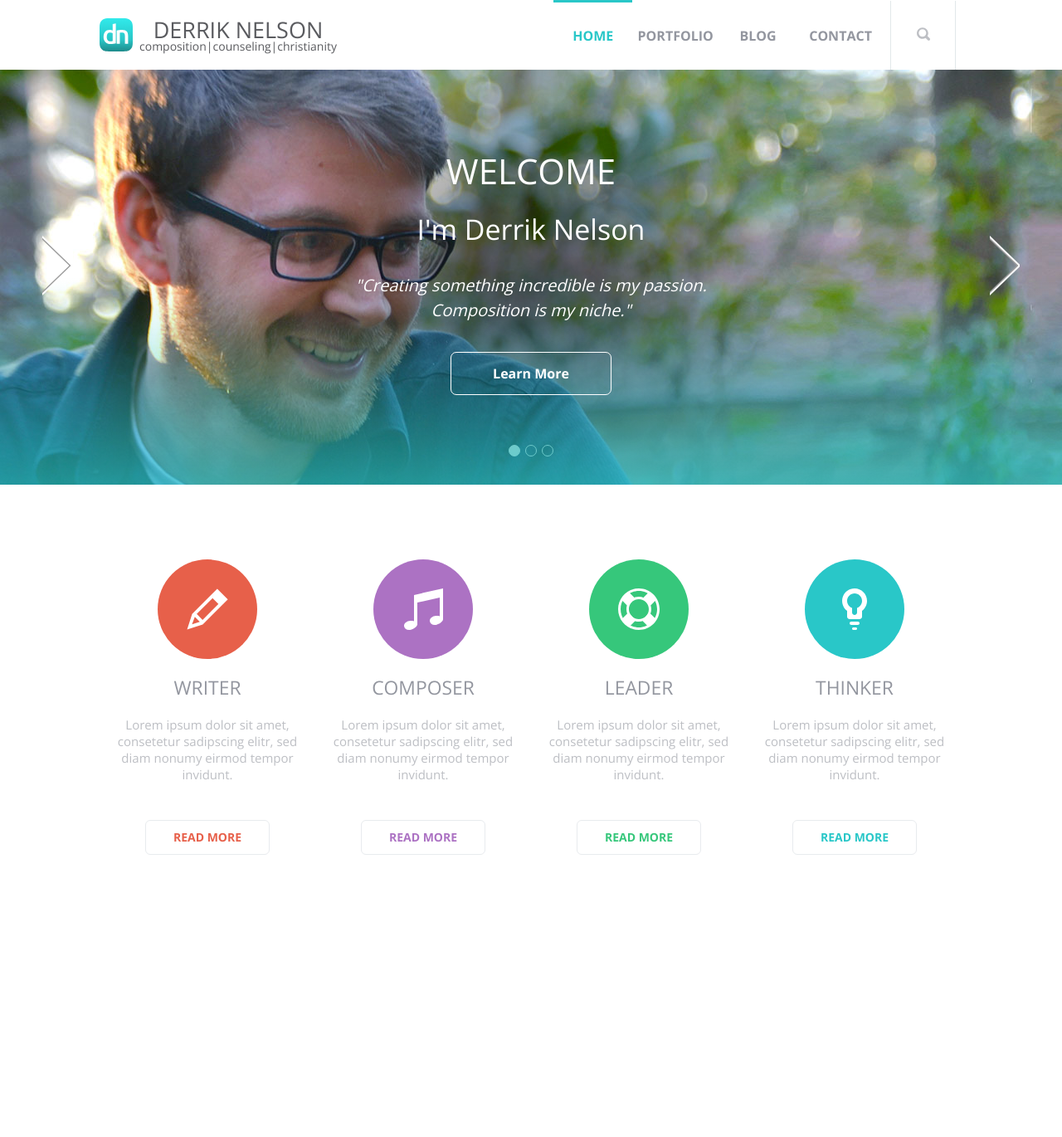
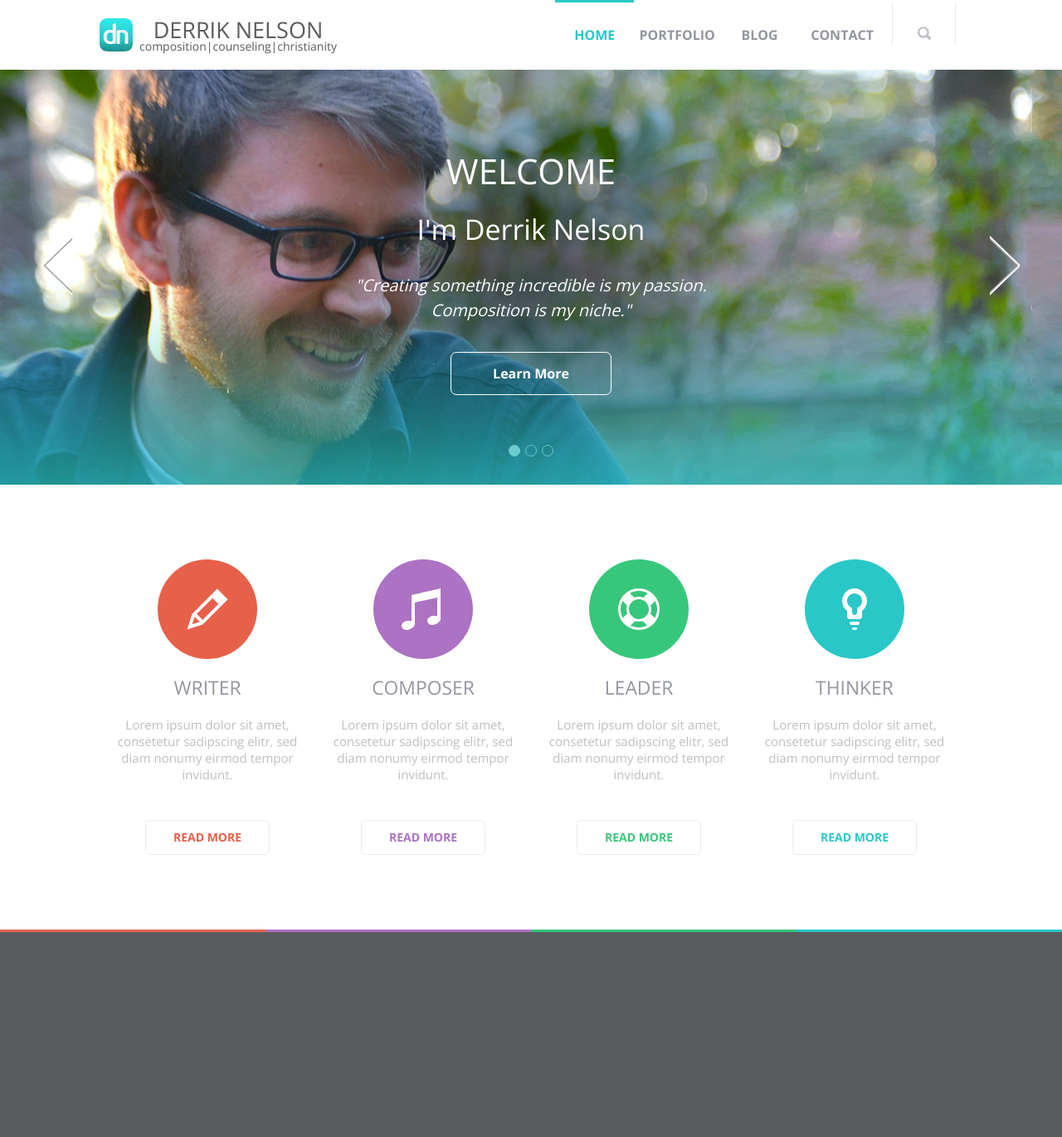
Before and after one commit to leedotpang/derriknelson.com, a PHP site: page / in a window 1280 px wide. Shown: the whole page at 83% size. Before the commit the page ends 1030 px from the top, so only its background shows below. Run offline with PHP 8.4, Linux system fonts and the light colour scheme.

Commit message:
combined all css

```diff
--- a/css/style.scss
+++ b/css/style.scss
@@ -1,8 +1,8 @@
-@import "normalize.css";
+@import 'normalize';
 
+$orange: #e7604a;
 $purple: #ac72c3; /* RBG = 172,114,195 */
 $green: #36c77b;
-$orange: #e7604a;
 $blue: #29c7c8; /* RBG = 41,199,200 */
 $alt-bg: #fafcfc; /* Off-white background*/
 $border: #e8ebee;
@@ -16,26 +16,25 @@ $font-light: #bdbfc4;
 /* --------------------------- */
 /* -----Global Tags Style----- */
 /* --------------------------- */
+html {
+	height: 100%;
+}
 
 body {
+	height: 100%;
 	background-color: white;
 	min-width: 960px;
 /*
 	-webkit-animation: blur 1.5s ease-in;
 	animation-iteration-count: 1;
 	-webkit-filter: blur(0);
-	-moz-filter: blur(5px);
 */
 }
 
 /*
 @-webkit-keyframes blur {
-	from {-webkit-filter: blur(5px);
-			-moz-filter: blur(5px);
-	}
-	to {-webkit-filter: blur(0);
-		-moz-filter: blur(5px);
-	}
+	from {-webkit-filter: blur(5px);}
+	to {-webkit-filter: blur(0);}
 }
 */
 
@@ -77,7 +76,6 @@ header {
 	border-top: 3px solid rgba(0,0,0,0);
 	box-sizing: border-box;
 	transition: border-top 0.3s;
-	-webkit-transition: border-top 0.3s;
 
 	&:hover {
 		border-top: 3px solid $blue;
@@ -93,8 +91,8 @@ header {
 	margin: 22px 8px 0 0;
 	display: inline-block;
 	vertical-align: top;
-	cursor: default;
 	float: left;
+	pointer-events: none;
 }
 
 #logo-text {
@@ -103,7 +101,6 @@ header {
 	margin-top: 19px;
 	color: $font-dark;
 	transition: color 0.3s;
-	-webkit-transition: color 0.3s;
 }
 
 #logo-name {
@@ -145,11 +142,11 @@ nav {
 		text-align: center;
 		color: $font-med;
 		width: 95px;
-		padding: 31px 0;
+		padding-top: 28px;
 		margin: 0;
+		box-sizing: border-box;
 
 		transition: color 0.3s;
-		-webkit-transition: color 0.3s;
 
 		&:hover {
 			color:$font-light;
@@ -159,7 +156,6 @@ nav {
 
 .active {
 	border-top: 3px solid $blue;
-	padding: 29px 0 0 0;
 	color: $blue;
 
 	&:hover {
@@ -179,7 +175,7 @@ nav {
 	width: 77px;
 	margin: 0 8px;
 
-	object {
+	img {
 		width: 16px;
 		height: 16px;
 	}
@@ -194,14 +190,12 @@ nav {
 	height: 500px;
 	overflow: hidden;
 	z-index: 10;
+	background-color: $font-dark;
 }
 
 .slides {
 	height: 100%;
 	overflow: hidden;
-	zoom: 1;
-	-webkit-backface-visibility: hidden;
-	-webkit-transform-style: preserve-3d;
 	padding: 0;
 	margin: 0;
 
@@ -274,7 +268,6 @@ nav {
     											rgba(41,199,200,0.15) 60%,
     											rgba(41,199,200,0.45) 100%);
     transition: opacity 0.4s;
-    -webkit-transition: opacity 0.4s;
 
     &:hover {
     	opacity: 1;
@@ -292,7 +285,6 @@ nav {
     											rgba(41,199,200,0.15) 60%,
     											rgba(41,199,200,0.45) 100%);
     transition: opacity 0.4s;
-    -webkit-transition: opacity 0.4s;
 
     &:hover {
     	opacity: 1;
@@ -304,6 +296,7 @@ nav {
     left: 4%;
     margin-top: 200px;
     z-index: 22;
+    transform: rotate(180deg); //rotate so arrow points the opposite direction
 }
 
 #right-arrow {
@@ -333,6 +326,7 @@ nav {
 	margin-top: -500px;
 	position: relative;
 	z-index: 20;
+	-webkit-font-smoothing: antialiased;
 	pointer-events: none;
 
 	h1 {
@@ -387,7 +381,6 @@ nav {
     border-radius: 7px;
 
     transition: background-color 0.4s, border 0.3s;
-    -webkit-transition: background-color 0.4s, border 0.3s;
 
     &:hover {
     	background-color: $purple;
@@ -411,7 +404,7 @@ nav {
 		margin: 0 auto;
 		border-radius: 60px;
 
-		img, object {
+		img {
 			margin-top: 35px;
 		}
 	}
@@ -444,7 +437,7 @@ nav {
 	div {
     	background-color: $purple;
 
-    	object {
+    	img {
 	    	margin-left: -5px; //visually center music note
     	}
     }
@@ -503,5 +496,79 @@ nav {
 	line-height: 100%;
 
 	transition: background-color 0.4s, border 0.4s;
-	-webkit-transition: background-color 0.4s, border 0.4s;
 }
+
+// 404 style
+#fourohfour {
+	text-align: center;
+	height: calc(100% - 334px);
+	min-height: 365px;
+	font-family: $font;
+	background-color: $alt-bg;
+
+	span {
+		color: $blue;
+		font-size: 150px;
+		line-height: 150%;
+	}
+	p {
+		color: $font-med;
+		font-size: 20px;
+		margin-top: -20px;
+		line-height: 200%;
+	}
+	li {
+		list-style-type: none;
+		margin: 0 auto;
+		border: none;
+		padding-bottom: 35px;
+
+		img {
+			width: 42px;
+			height: 42px;
+		}
+	}
+}
+
+//Footer
+footer {
+	height: 250px;
+	color: $alt-bg;
+	background-color: $font-dark;
+	clear: both;
+}
+
+// Strip of four colors over footer
+#color-bar {
+	width: 100%;
+	height: 3px;
+
+	div {
+		width: 25%;
+		height: inherit;
+		float: left;
+	}
+}
+
+
+// Experimental
+
+// iPad/screens under 1024px width
+/*
+@media (max-width: 1024px) {
+	#left-arrow, #right-arrow, .slider-arrows {
+		display: none;
+	}
+	.slider {
+		height: 400px;
+	}
+	.surface {
+		height: 400px;
+		margin-top: -400px;
+	}
+	#learn-more {
+    	background-color: $purple;
+    	border: 1px solid $purple;
+    }
+}
+*/
```
Also changed, not shown: css/normalize.scss (renamed from css/normalize.css, +20 -18 lines), css/style.css.
